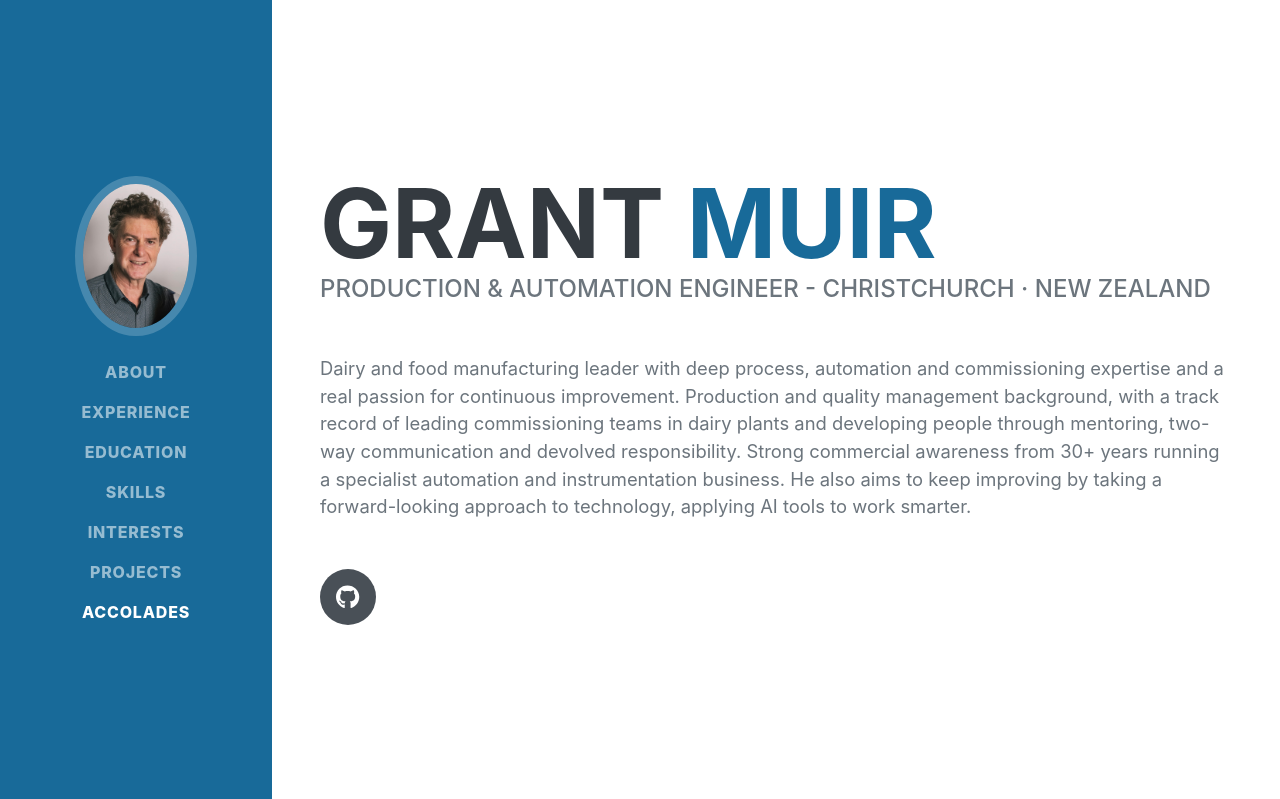
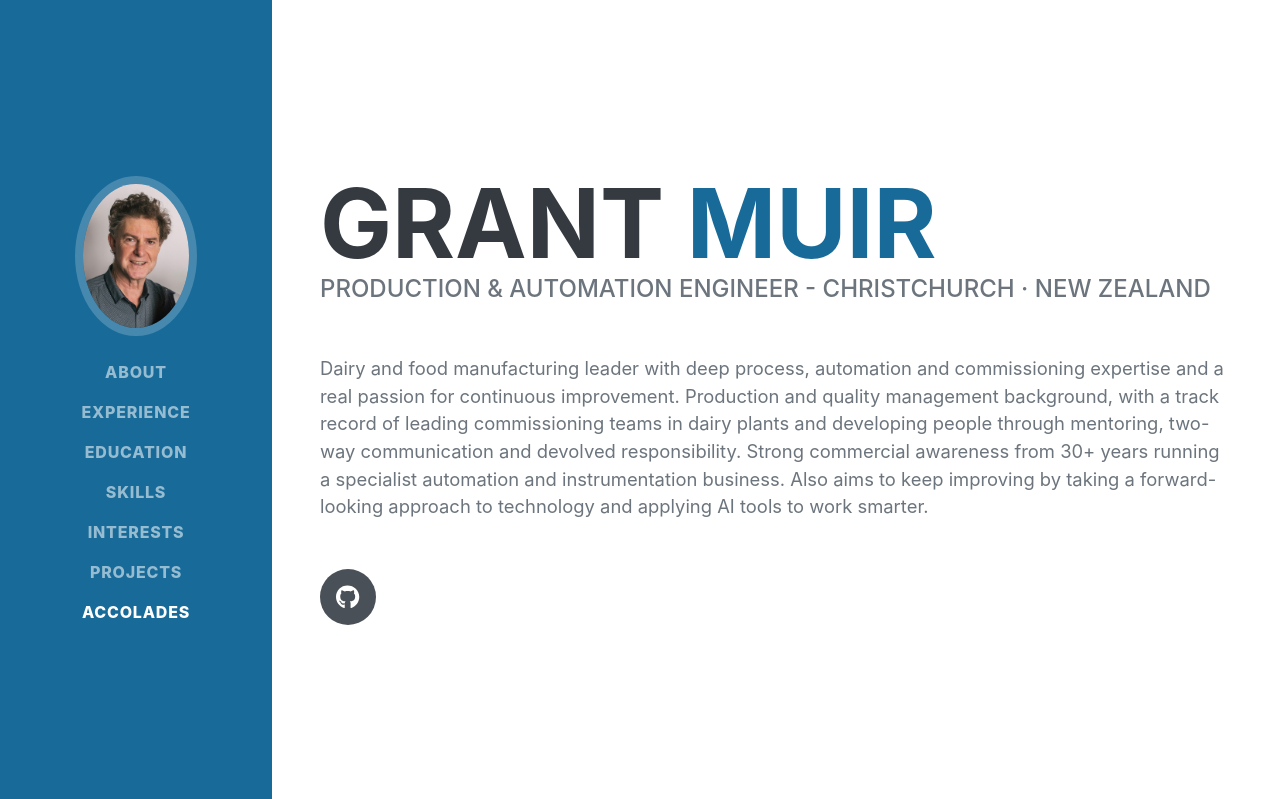
Before and after one commit to SYM-1/django-resume, a Django app: page / in a window 1280 px wide. Shown: the top 799 px of the page. Run offline with Django 5.2, Linux system fonts and the light colour scheme; some libraries are stand-ins or nearby versions; some web fonts are replaced.

Commit message:
Grammer - remove personal pronoun

```diff
--- a/website/templates/home.html
+++ b/website/templates/home.html
@@ -62,7 +62,7 @@
                         Production &amp; Automation Engineer - Christchurch · New Zealand
 
                     </div>
-                    <p class="lead mb-5">Dairy and food manufacturing leader with deep process, automation and commissioning expertise and a real passion for continuous improvement. Production and quality management background, with a track record of leading commissioning teams in dairy plants and developing people through mentoring, two-way communication and devolved responsibility. Strong commercial awareness from 30+ years running a specialist automation and instrumentation business. He also aims to keep improving by taking a forward-looking approach to technology, applying AI tools to work smarter.</p>
+                    <p class="lead mb-5">Dairy and food manufacturing leader with deep process, automation and commissioning expertise and a real passion for continuous improvement. Production and quality management background, with a track record of leading commissioning teams in dairy plants and developing people through mentoring, two-way communication and devolved responsibility. Strong commercial awareness from 30+ years running a specialist automation and instrumentation business. Also aims to keep improving by taking a forward-looking approach to technology and applying AI tools to work smarter.</p>
                     <div class="social-icons">
                         <a class="social-icon" href="https://github.com/SYM-1"><i class="fab fa-github"></i></a>
                     </div>
```
